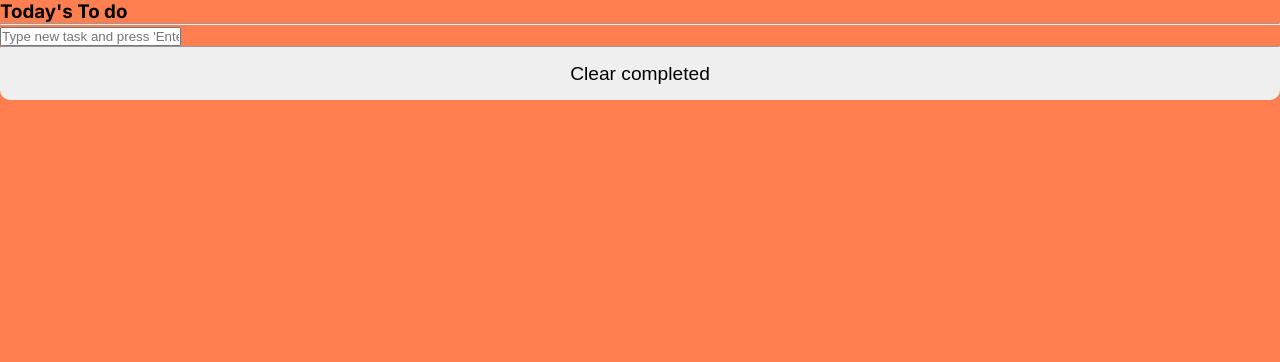
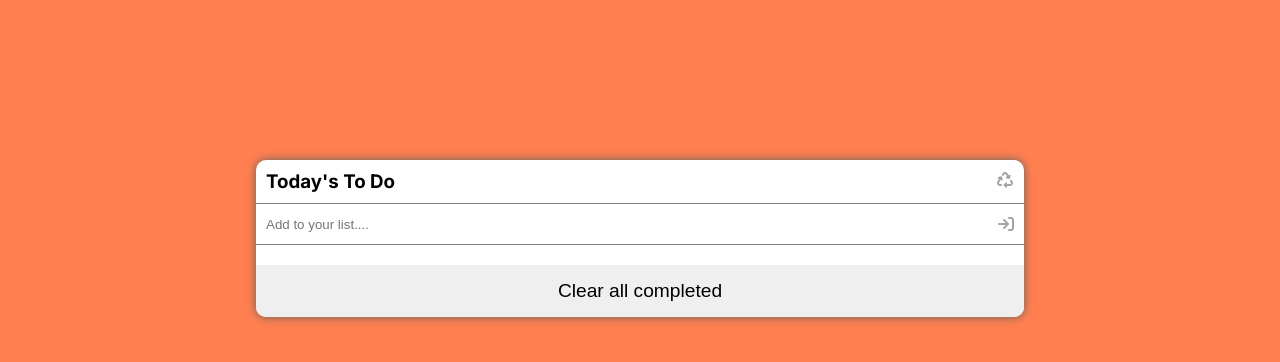
Before and after one commit to Maxwell011/To-Do-list, a website built with webpack: page dist/index.html in a window 1280 px wide. Built offline with nearby package versions, Linux system fonts and the light colour scheme; files whose address does not match are found by name.

Commit message:
Run build

```diff
--- a/dist/index.html
+++ b/dist/index.html
@@ -18,26 +18,28 @@
     />
   <script defer src="main.js"></script></head>
   <body>
-    <section>
-      <div>
-        <div class="heading">
-          <h3>Today's To do</h3>
-        </div>
-        <hr />
-        <div>
-          <input
-            type="text"
-            class="input-item"
-            id="add"
-            placeholder="Type new task and press 'Enter'"
-          />
-        </div>
-        <hr />
-        <div class="list-container"></div>
-        <div class="clear-all">
-          <button type="submit" class="clear-btn">Clear completed</button>
-        </div>
+    <div id="container">
+      <div id="heading">
+        <h3>Today's To Do</h3>
+        <span id="heading-span"
+          ><i class="fa fa-recycle" aria-hidden="true"></i
+        ></span>
       </div>
-    </section>
+      <form id="form">
+        <input
+          type="text"
+          id="task-input"
+          placeholder="Add to your list...."
+          required
+        />
+        <span id="input-span"
+          ><i class="fa fa-sign-in" id="add-btn" aria-hidden="true"></i
+        ></span>
+      </form>
+      <ul id="list-ul" class="list-wrapper"></ul>
+      <button type="submit" id="btn" class="clear-btn">
+        Clear all completed
+      </button>
+    </div>
   </body>
 </html>
```
Also changed, not shown: dist/main.js (+17 -7 lines).
